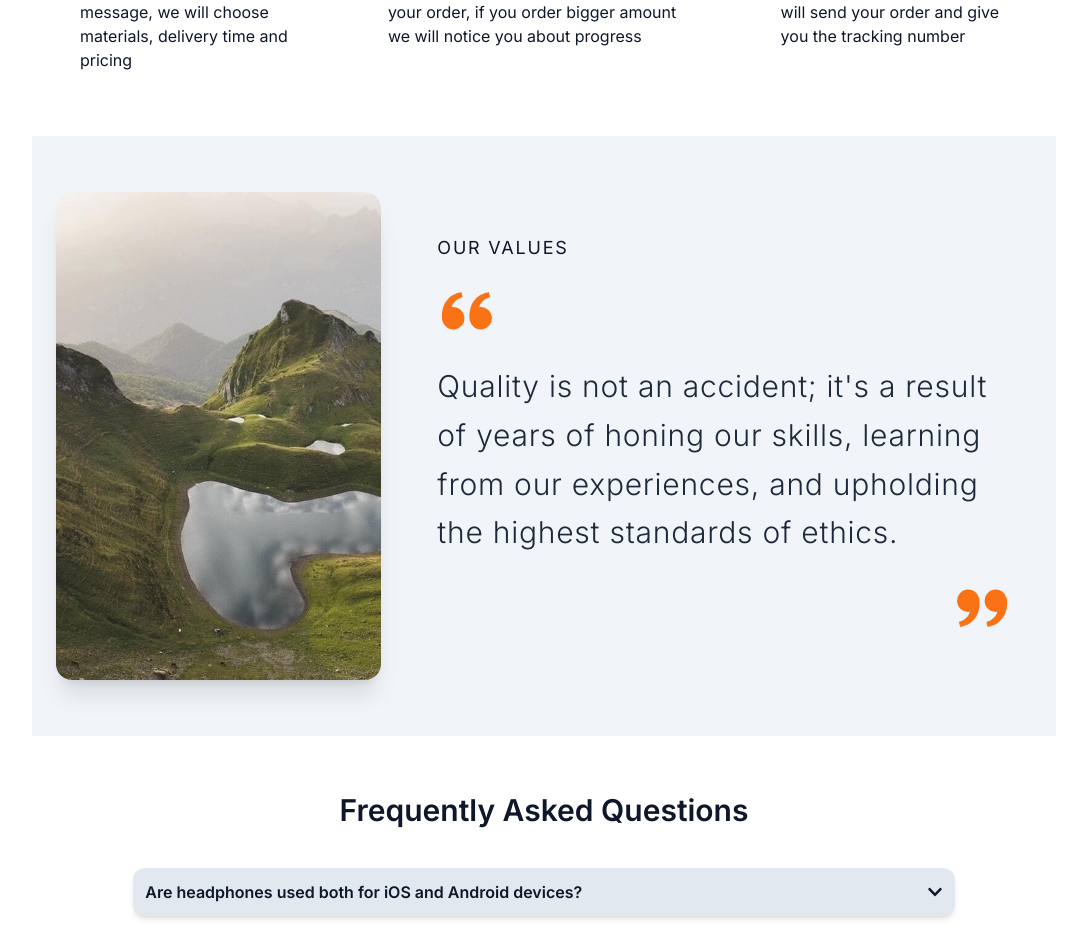
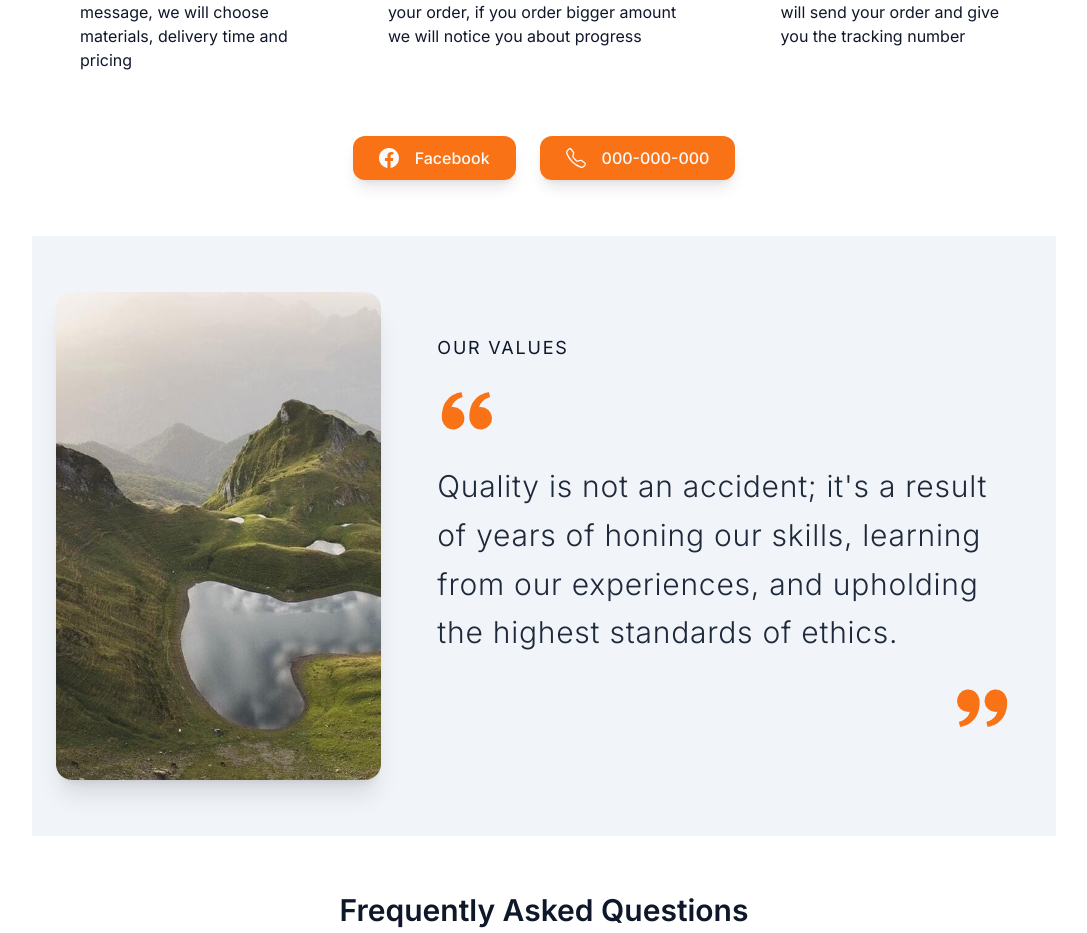
Before and after one commit to davidkrupa/services_web, a Next.js app: page / in a window 1280 px wide. Shown: the part 3021-3954 px from the top of the page, without its empty margins (96-1183 px from the left). Built offline with nearby package versions, Linux system fonts and the light colour scheme.

Commit message:
buttons for steps component

```diff
--- a/containers/Steps.jsx
+++ b/containers/Steps.jsx
@@ -39,6 +39,31 @@ const Steps = () => {
           </div>
         ))}
       </div>
+      <div className="flex flex-col sm:flex-row justify-center items-center gap-4 sm:gap-6">
+        <a
+          href="#"
+          target="_blank"
+          className="group px-6 py-2 w-full rounded-xl text-slate-50 font-medium shadow-lg border-2 border-transparent hover:border-orange-600 hover:shadow-xl bg-orange-500 hover:bg-white transition ease-in-out delay-50 cursor-pointer"
+        >
+          <div className="flex justify-start items-center gap-4">
+            <BsFacebook className="shrink-0 text-xl text-slate-50 group-hover:text-orange-600 transition ease-in-out delay-50 cursor-pointer" />
+            <span className="whitespace-nowrap group-hover:text-orange-600 transition ease-in-out delay-50 cursor-pointer">
+              Facebook
+            </span>
+          </div>
+        </a>
+        <a
+          href="#"
+          className="group px-6 py-2 w-full rounded-xl text-slate-50 font-medium shadow-lg border-2 border-transparent hover:border-orange-600 hover:shadow-xl bg-orange-500 hover:bg-white transition ease-in-out delay-50 cursor-pointer"
+        >
+          <div className="flex justify-start items-center gap-4">
+            <BsTelephone className="shrink-0 text-xl text-slate-50 group-hover:text-orange-600 transition ease-in-out delay-50 cursor-pointer" />
+            <span className="whitespace-nowrap group-hover:text-orange-600 transition ease-in-out delay-50 cursor-pointer">
+              000-000-000
+            </span>
+          </div>
+        </a>
+      </div>
     </div>
   );
 };
```
